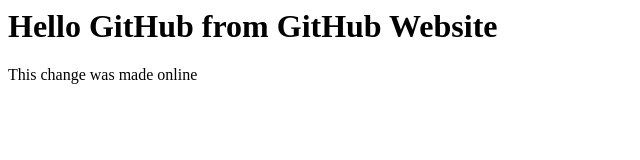
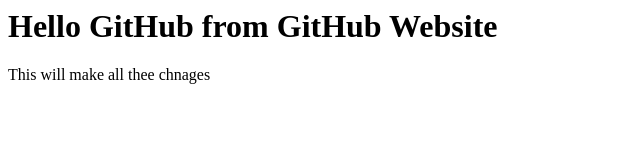
Before and after one commit to preethbhuvi06-ai/myprojectgit, a plain HTML site: page index.html in a window 1280 px wide. Shown: the full height of the page, 0-640 px from the left. Drawn offline with Linux system fonts and the light colour scheme.

Commit message:
Updated index page

```diff
--- a/index.html
+++ b/index.html
@@ -1,2 +1,2 @@
 <h1>Hello GitHub from GitHub Website</h1>
-<p>This change was made online</p>
+<p>This will make all thee chnages </p>
```
